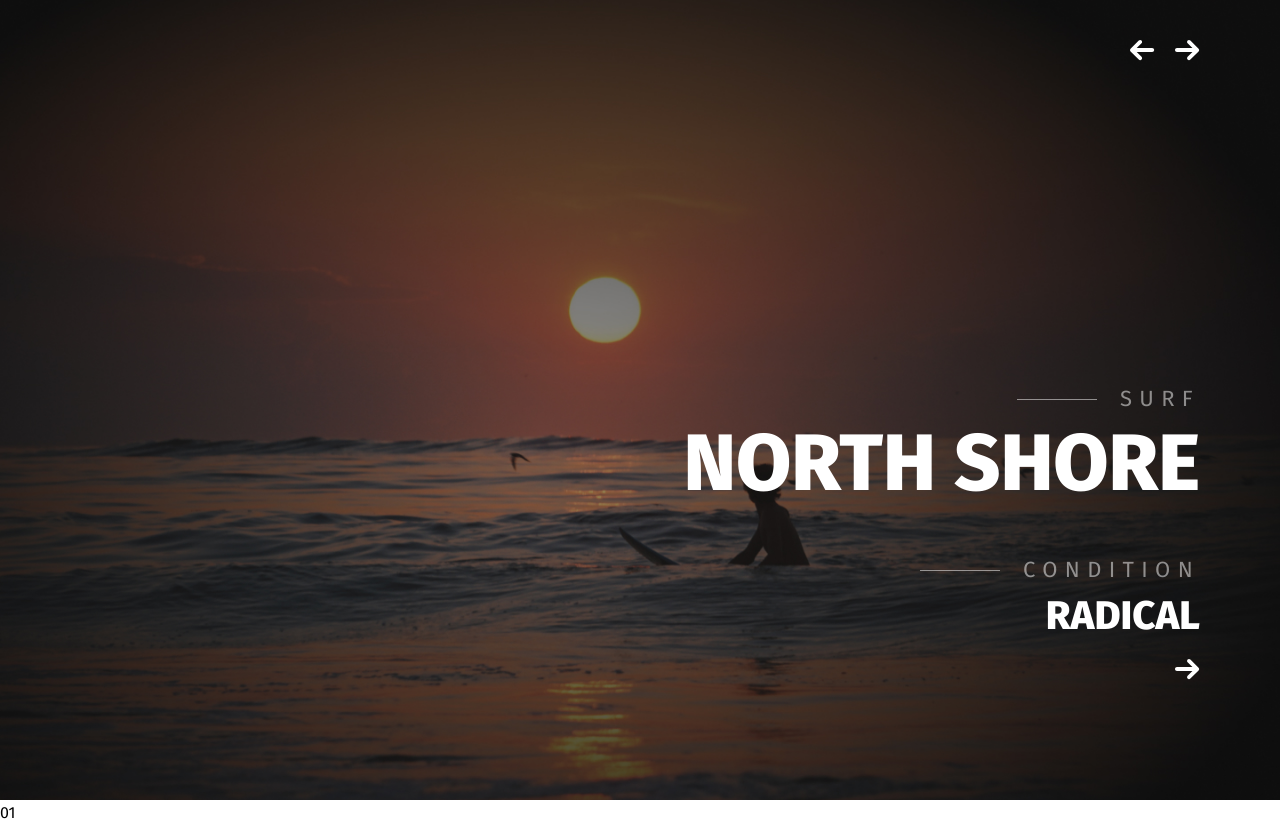
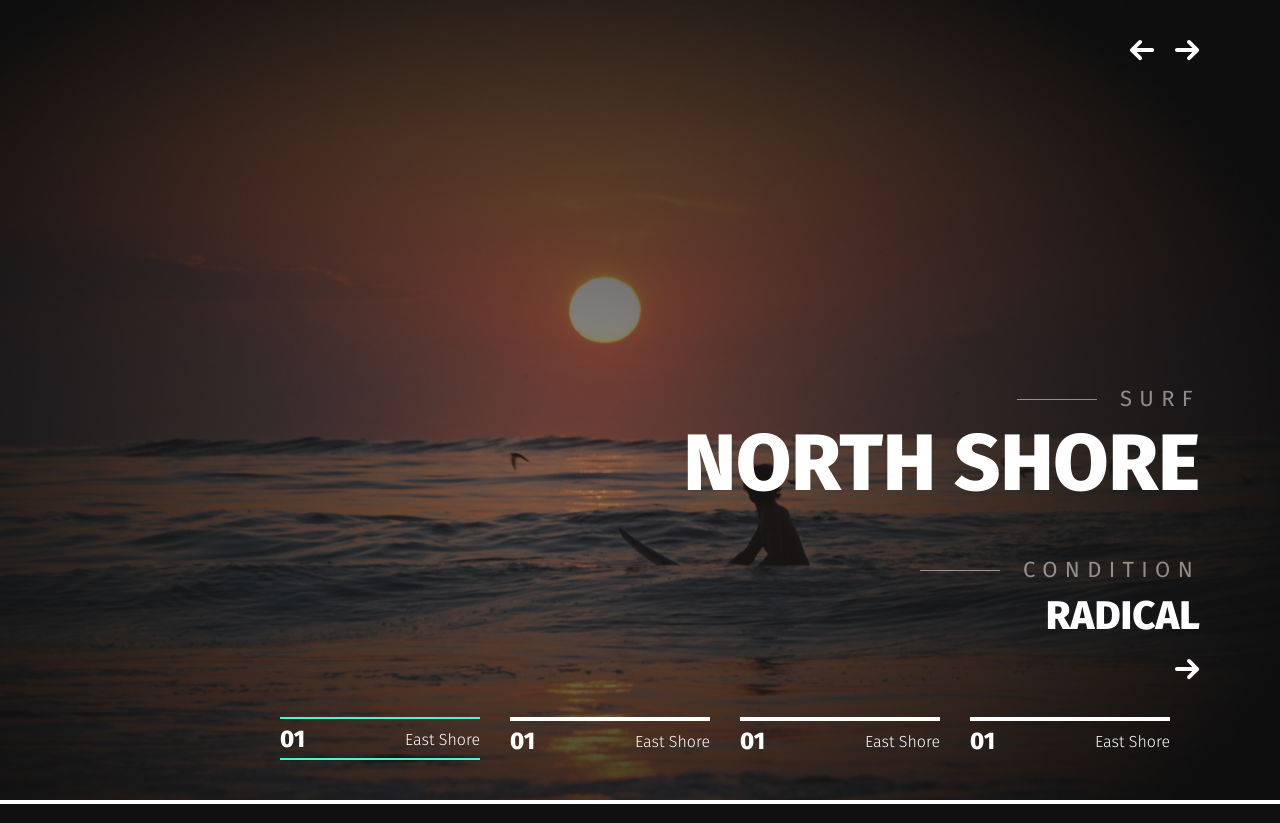
Before and after one commit to pavlovspace/websiteshore, a PHP site: page / in a window 1280 px wide. Run offline with PHP 8.4, Linux system fonts and the light colour scheme.

Commit message:
Implemented slick in header

```diff
--- a/app/index.html
+++ b/app/index.html
@@ -61,6 +61,25 @@
       <div class="slider-dots__item">
         <div class="dots-box">
           <div class="dots-box__number">01</div>
+          <div class="dots-box__name">East Shore</div>
+        </div>
+      </div>
+      <div class="slider-dots__item">
+        <div class="dots-box">
+          <div class="dots-box__number">01</div>
+          <div class="dots-box__name">East Shore</div>
+        </div>
+      </div>
+      <div class="slider-dots__item">
+        <div class="dots-box">
+          <div class="dots-box__number">01</div>
+          <div class="dots-box__name">East Shore</div>
+        </div>
+      </div>
+      <div class="slider-dots__item">
+        <div class="dots-box">
+          <div class="dots-box__number">01</div>
+          <div class="dots-box__name">East Shore</div>
         </div>
       </div>
     </div>
--- a/app/js/main.js
+++ b/app/js/main.js
@@ -1,11 +1,16 @@
 $(function(){
 
-$('.header__slider').slick({
-    infinite: true,
-    fade:true,
-    prevArrow: '<img class="slider-arrows slider-arrows__left" src="img/arrows-left.svg" alt=""></img>',
-    nextArrow: '<img class="slider-arrows slider-arrows__right" src="img/arrows-right.svg" alt=""></img>',
+    $('.header__slider').slick({
+        infinite: true,
+        fade:true,
+        prevArrow: '<img class="slider-arrows slider-arrows__left" src="img/arrows-left.svg" alt=""></img>',
+        nextArrow: '<img class="slider-arrows slider-arrows__right" src="img/arrows-right.svg" alt=""></img>',
+        asNavFor: '.slider-dots',
+    });
+    $('.slider-dots').slick({
+        slidesToShow: 4,
+        slidesToScroll: 4,
+        asNavFor: '.header__slider',
+    })
 
 });
-
-});
--- a/app/scss/_libs.scss
+++ b/app/scss/_libs.scss
@@ -1,3 +1,5 @@
+/*! normalize.css v8.0.1 | MIT License | github.com/necolas/normalize.css */
+
 /* Document
    ========================================================================== */
 
--- /dev/null
+++ b/app/scss/_vars.scss
@@ -0,0 +1 @@
+$green: #4AF6CD;
--- a/app/scss/style.scss
+++ b/app/scss/style.scss
@@ -1,6 +1,6 @@
 @import "vars";
 @import "libs";
-@import "fonts";
+//@import "fonts";
 @import "global";
 
 .header{
@@ -51,7 +51,38 @@
 .slider-arrows__left{
     right: 125px;
 }
+.slider-dots{
+    position: absolute;
+    right: 80px;
+    bottom: 40px;
+    max-width: 920px;
+    width: 100%;
+    color:#fff;
+    .slick-current{
+        .dots-box{
+            border-top: 2px solid $green;
+            border-bottom: 2px solid $green;
+        }
+    }
+}
+.dots-box{
+    width: 200px;
+    display: flex;
+    justify-content: space-between;
+    height: 28px;
+    align-items: center;
+    border-top: 4px solid #fff;
+    padding: 6px 0px 5px 0px;
+    &__number{
+        font-weight: 800;
+        font-size: 24px;
+        line-height: 34px;
+    }
+    &__name{
+        font-weight: 300;
+        line-height: 19px;
+        color: #FFFFFF;
+    }
+}
 
-
-
-@import "media";
+//@import "media";
--- a/package.json
+++ b/package.json
@@ -9,7 +9,7 @@
   "author": "Vadim Prokopchuk",
   "license": "ISC",
   "devDependencies": {
-    "browser-sync": "^2.26.5",
+    "browser-sync": "^2.26.7",
     "del": "^5.0.0",
     "gulp": "^4.0.2",
     "gulp-autoprefixer": "^6.1.0",
```
Also changed, not shown: app/css/style.min.css, gulpfile.js (line endings or trailing spaces), package-lock.json, 2 other files.
